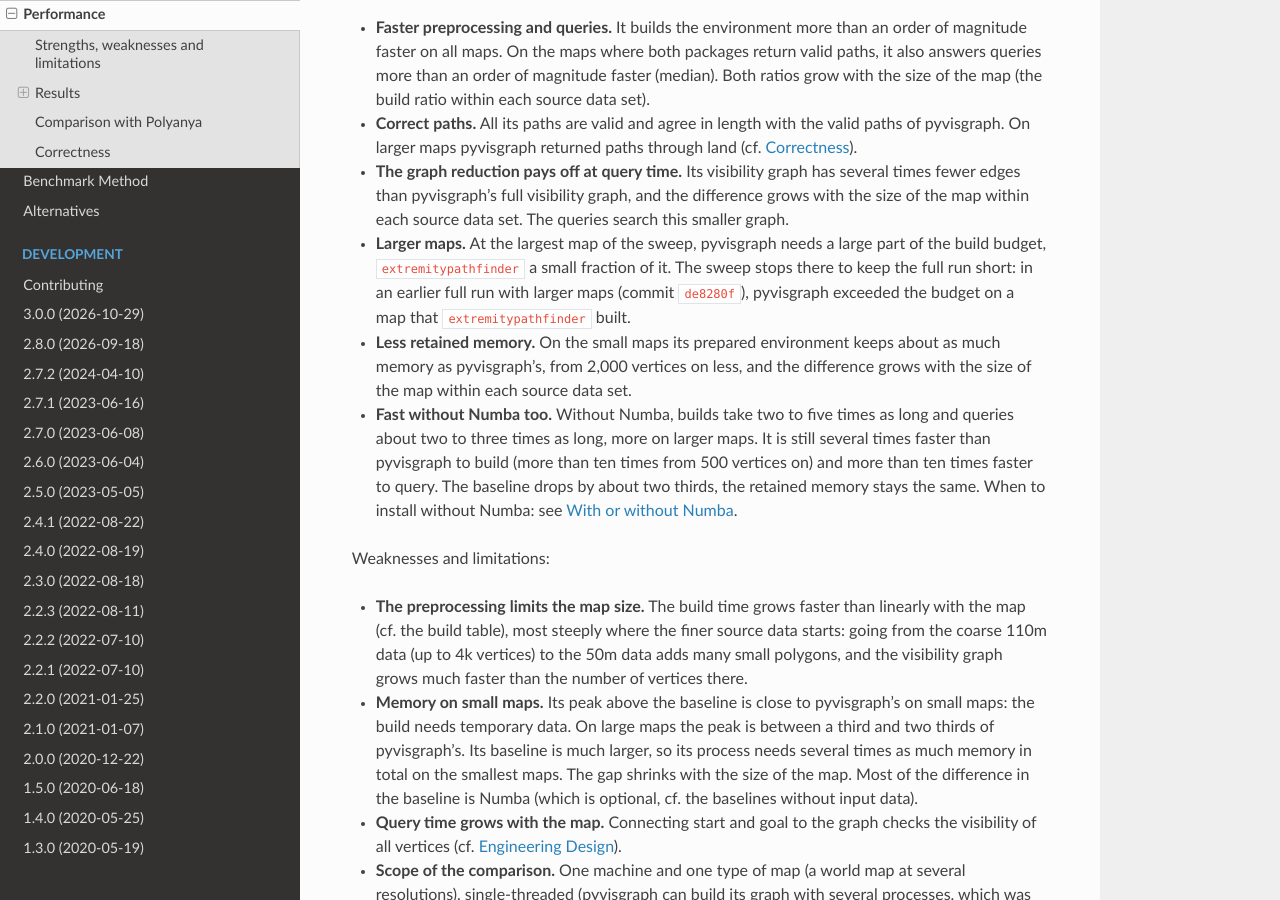
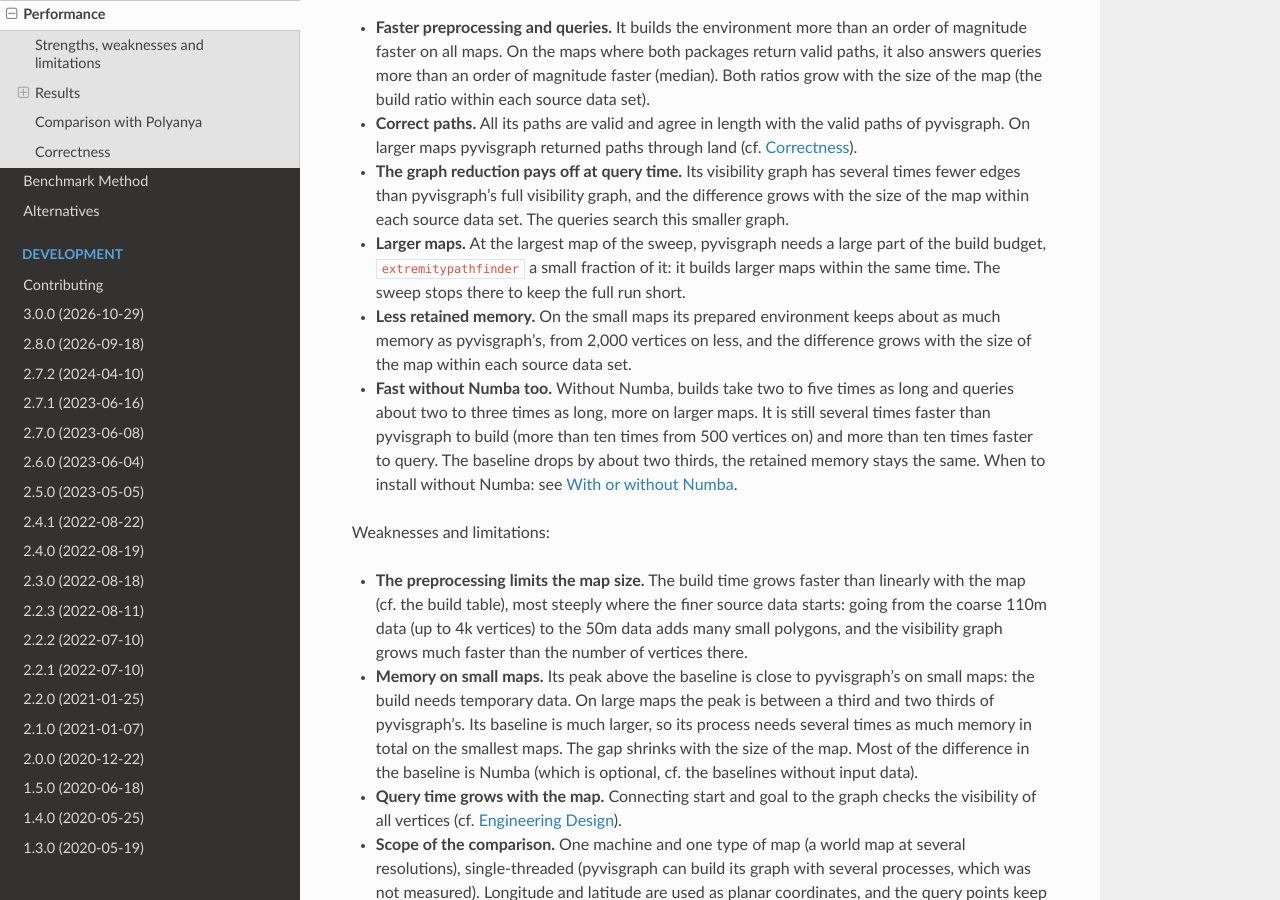
Before and after one commit to jannikmi/extremitypathfinder, a Sphinx documentation site: the page built from docs/7_performance.rst, in a window 1280 px wide and 900 px high, scrolled down 516 px. Built offline with Sphinx 7.4.7 and the Read the Docs theme 3.1.0, drawn with Linux system fonts in a browser that asks for light colours.

Commit message:
docs: larger maps without the reference to an earlier run
Co-Authored-By: Claude Opus 5.5 <noreply@anthropic.com>

```diff
--- a/docs/7_performance.rst
+++ b/docs/7_performance.rst
@@ -37,9 +37,8 @@ Strengths of ``extremitypathfinder``:
   pyvisgraph's full visibility graph, and the difference grows with the size of the map within each source data set.
   The queries search this smaller graph.
 - **Larger maps.** At the largest map of the sweep, pyvisgraph needs a large part of the build budget,
-  ``extremitypathfinder`` a small fraction of it. The sweep stops there to keep the full run short:
-  in an earlier full run with larger maps (commit ``de8280f``), pyvisgraph exceeded the budget on a map
-  that ``extremitypathfinder`` built.
+  ``extremitypathfinder`` a small fraction of it: it builds larger maps within the same time.
+  The sweep stops there to keep the full run short.
 - **Less retained memory.** On the small maps its prepared environment keeps about as much memory as pyvisgraph's,
   from 2,000 vertices on less, and the difference grows with the size of the map within each source data set.
 - **Fast without Numba too.** Without Numba, builds take two to five times as long and queries about two to three
```
